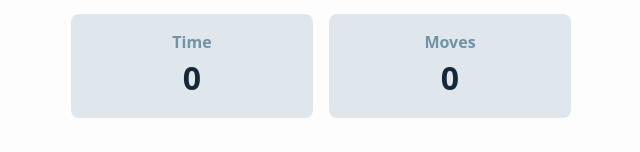
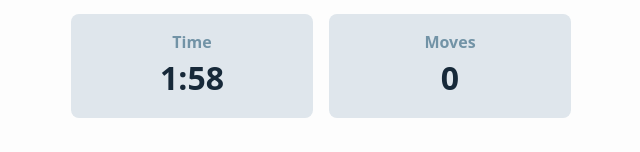
Before and after one commit to anttiromppanen/fm_memory_game, a React (Vite) app: page / in a window 1280 px wide. Both pictures are taken after a click on the button "Start Game". Shown: the part 613-765 px from the top of the page, without its empty margins (319-959 px from the left). Built offline with nearby package versions, Linux system fonts and the light colour scheme.

Commit message:
timer & moves working for singleplayer

```diff
--- a/src/components/CountdownTimer.tsx
+++ b/src/components/CountdownTimer.tsx
@@ -1,4 +1,5 @@
 import Countdown from "react-countdown";
+import usePairGuessStateStore from "../store/pairGuessStateStore";
 
 const renderer = ({
 	minutes,
@@ -18,7 +19,17 @@ const renderer = ({
 };
 
 function CountdownTimer() {
-	return <Countdown date={Date.now() + 10_000 * 6 * 2} renderer={renderer} />;
+	const { setTimeHasRanOut, timeHasRanOut } = usePairGuessStateStore();
+
+	if (timeHasRanOut) return <span>0:00</span>;
+
+	return (
+		<Countdown
+			date={Date.now() + 10_000 * 6 * 2}
+			renderer={renderer}
+			onComplete={() => setTimeHasRanOut(true)}
+		/>
+	);
 }
 
 export default CountdownTimer;
--- a/src/store/pairGuessStateStore.ts
+++ b/src/store/pairGuessStateStore.ts
@@ -8,11 +8,13 @@ interface IPairGuessStateStore {
 	pairGuessState: number[][];
 	guessedPairsTotal: number;
 	numOfGuesses: number;
+	timeHasRanOut: boolean;
 
 	initializePairGuessState: (gridSize: number) => void;
 	getGuessStateByCell: (i: number, j: number) => number | undefined;
 	addGuessedPair: (i1: number, j1: number, i2: number, j2: number) => void;
 	incrementNumOfGuesses: (numOfPlayers: number) => void;
+	setTimeHasRanOut: (value: boolean) => void;
 }
 
 function isOutOfBounds(i: number, j: number, guessArray: number[][]) {
@@ -23,6 +25,7 @@ const usePairGuessStateStore = create<IPairGuessStateStore>((set, get) => ({
 	pairGuessState: [],
 	guessedPairsTotal: 0,
 	numOfGuesses: 0,
+	timeHasRanOut: false,
 
 	initializePairGuessState: (gridSize: number) => {
 		let gridSizeHelper = gridSize;
@@ -71,6 +74,8 @@ const usePairGuessStateStore = create<IPairGuessStateStore>((set, get) => ({
 		if (numOfPlayers > 1) return;
 		set((state) => ({ numOfGuesses: state.numOfGuesses + 1 }));
 	},
+
+	setTimeHasRanOut: (value: boolean) => set({ timeHasRanOut: value }),
 }));
 
 export default usePairGuessStateStore;
--- a/src/views/GameView/ScoreCard.tsx
+++ b/src/views/GameView/ScoreCard.tsx
@@ -1,24 +1,27 @@
+import type React from "react";
 import styles from "./ScoreCard.module.css";
 
 interface ScoreCardProps {
 	heading: string;
-	value: string | number;
+	value?: string | number;
 	numOfPlayers: number;
+	children?: React.ReactNode;
 }
 
 function SinglePlayerCard() {}
 
 function MultiplayerCard() {}
 
-function ScoreCard({ heading, value, numOfPlayers }: ScoreCardProps) {
+function ScoreCard({ heading, value, numOfPlayers, children }: ScoreCardProps) {
 	const isSinglePlayer = numOfPlayers === 1;
+
 	return (
 		<article>
 			<dl
 				className={`${styles.scoreCard} ${isSinglePlayer ? styles.singleplayer : styles.multiplayer}`}
 			>
 				<dt>{heading}</dt>
-				<dd>{value}</dd>
+				<dd>{children ? children : value}</dd>
 			</dl>
 		</article>
 	);
--- a/src/views/GameView/ScoreRow.tsx
+++ b/src/views/GameView/ScoreRow.tsx
@@ -1,25 +1,38 @@
+import CountdownTimer from "../../components/CountdownTimer";
 import useGameSettingsStore from "../../store/gameSettingsStore";
+import usePairGuessStateStore from "../../store/pairGuessStateStore";
 import ScoreCard from "./ScoreCard";
 import styles from "./ScoreRow.module.css";
 
-function SingleplayerRow({ numOfPlayers }: { numOfPlayers: number }) {
+function SingleplayerRow({
+	moves,
+	numOfPlayers,
+}: {
+	moves: number;
+	numOfPlayers: number;
+}) {
 	return (
 		<>
-			<ScoreCard heading="Time" value={0} numOfPlayers={numOfPlayers} />
-			<ScoreCard heading="Moves" value={0} numOfPlayers={numOfPlayers} />
+			<ScoreCard heading="Time" numOfPlayers={numOfPlayers}>
+				<CountdownTimer />
+			</ScoreCard>
+			<ScoreCard heading="Moves" value={moves} numOfPlayers={numOfPlayers} />
 		</>
 	);
 }
 
 function ScoreRow() {
 	const { numOfPlayers } = useGameSettingsStore();
+	const { numOfGuesses } = usePairGuessStateStore();
+
 	const isSinglePlayer = numOfPlayers === 1;
+
 	return (
 		<section
 			className={`${styles.scoreRow} ${isSinglePlayer && styles.singleplayer}`}
 		>
 			{numOfPlayers === 1 ? (
-				<SingleplayerRow numOfPlayers={numOfPlayers} />
+				<SingleplayerRow moves={numOfGuesses} numOfPlayers={numOfPlayers} />
 			) : (
 				<span>Multiplayer test</span>
 			)}
```
